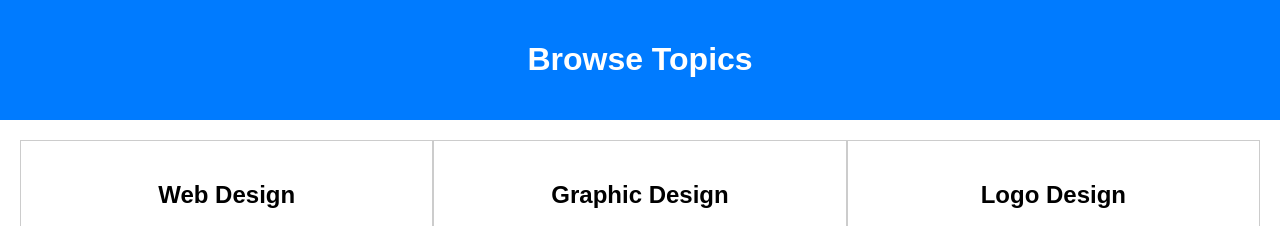
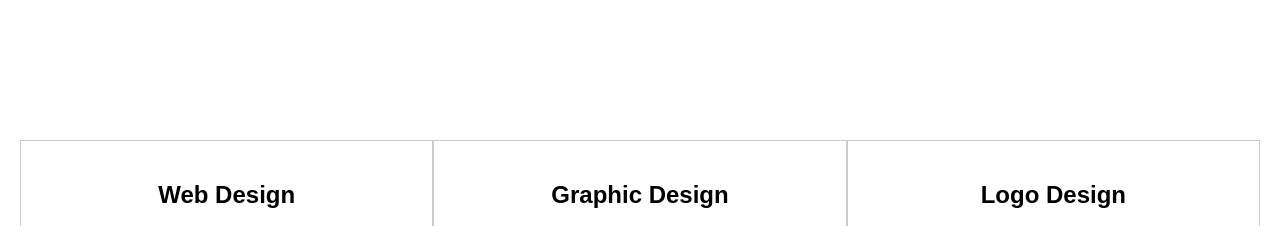
Before and after one commit to anithareddy09/project, a plain HTML site: page index.html in a window 1280 px wide. Shown: the top 226 px of the page. Drawn offline with Linux system fonts and the light colour scheme.

Commit message:
Update project1.css

```diff
--- a/project1.css
+++ b/project1.css
@@ -5,7 +5,7 @@ body {
 }
 
 header {
-    background-color: #007BFF;
+    background-color: white;
     color: white;
     padding: 20px;
     text-align: center;
```
